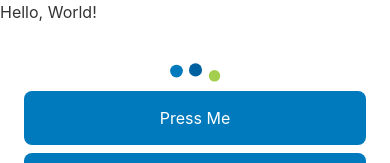
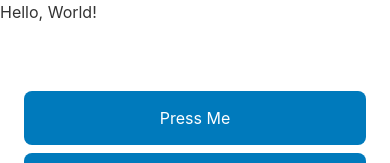
Before and after one commit to marismar/components, a React Native app: screen / in a window 390 px wide. Shown: the top 163 px of the page. Built offline with nearby package versions, Linux system fonts and the light colour scheme.

Commit message:
Add colorContent prop to LoaderDots component for customizable dot colors

```diff
--- a/src/theme/AppLoaderDots.tsx
+++ b/src/theme/AppLoaderDots.tsx
@@ -10,7 +10,11 @@ const colors = [
   tokens.colors.brand.primary.green1,
 ] as const;
 
-export const LoaderDots = () => {
+type LoaderDotsProps = { colorContent?: 'light-content' | 'dark-content' };
+
+export const LoaderDots = ({
+  colorContent = 'light-content',
+}: LoaderDotsProps) => {
   const animations = useRef(
     [...Array(DOTS)].map(() => ({
       translateY: new Animated.Value(0),
@@ -75,6 +79,7 @@ export const LoaderDots = () => {
                 { scale: anim.scale },
               ],
             },
+            colorContent === 'light-content' && styles.whiteDot,
           ]}
         />
       ))}
@@ -95,4 +100,5 @@ const styles = StyleSheet.create({
     borderRadius: tokens.radii.md,
     backgroundColor: tokens.colors.brand.primary.blue2,
   },
+  whiteDot: { backgroundColor: tokens.colors.neutral.white },
 });
```
